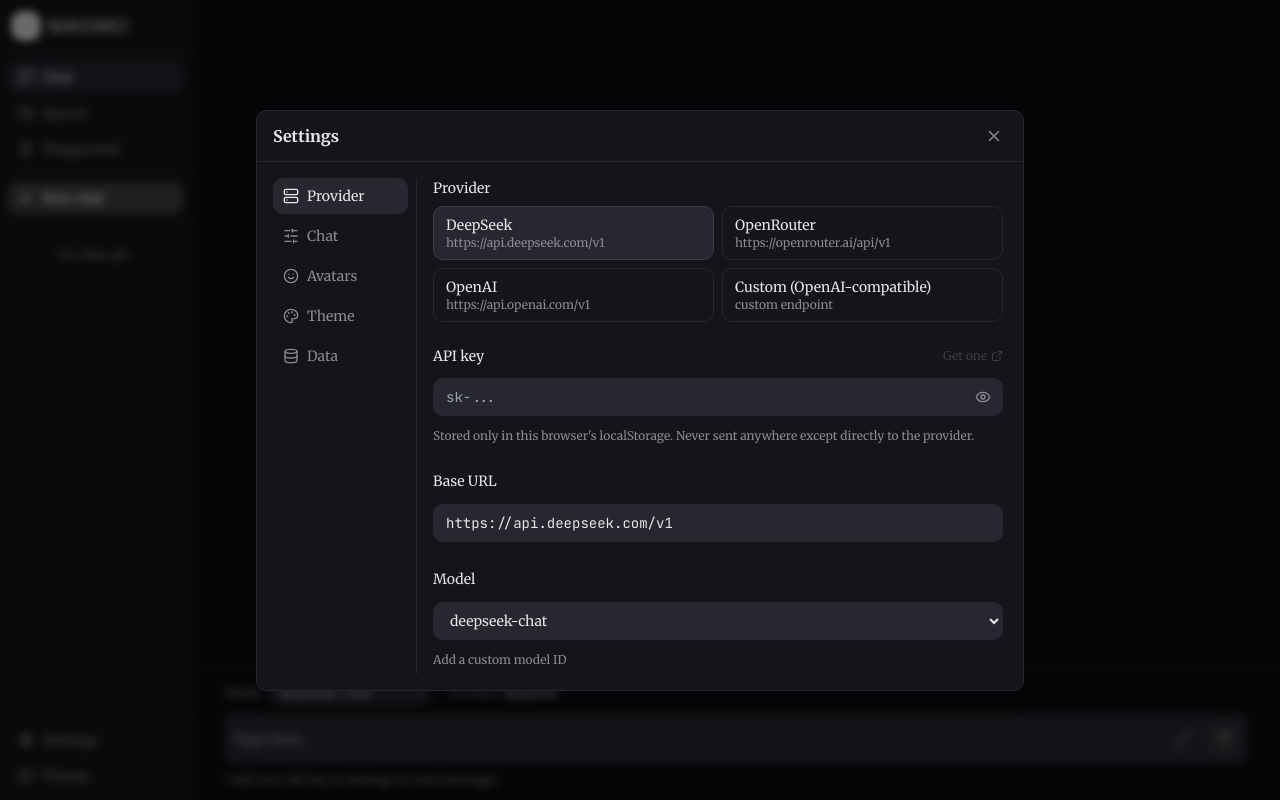
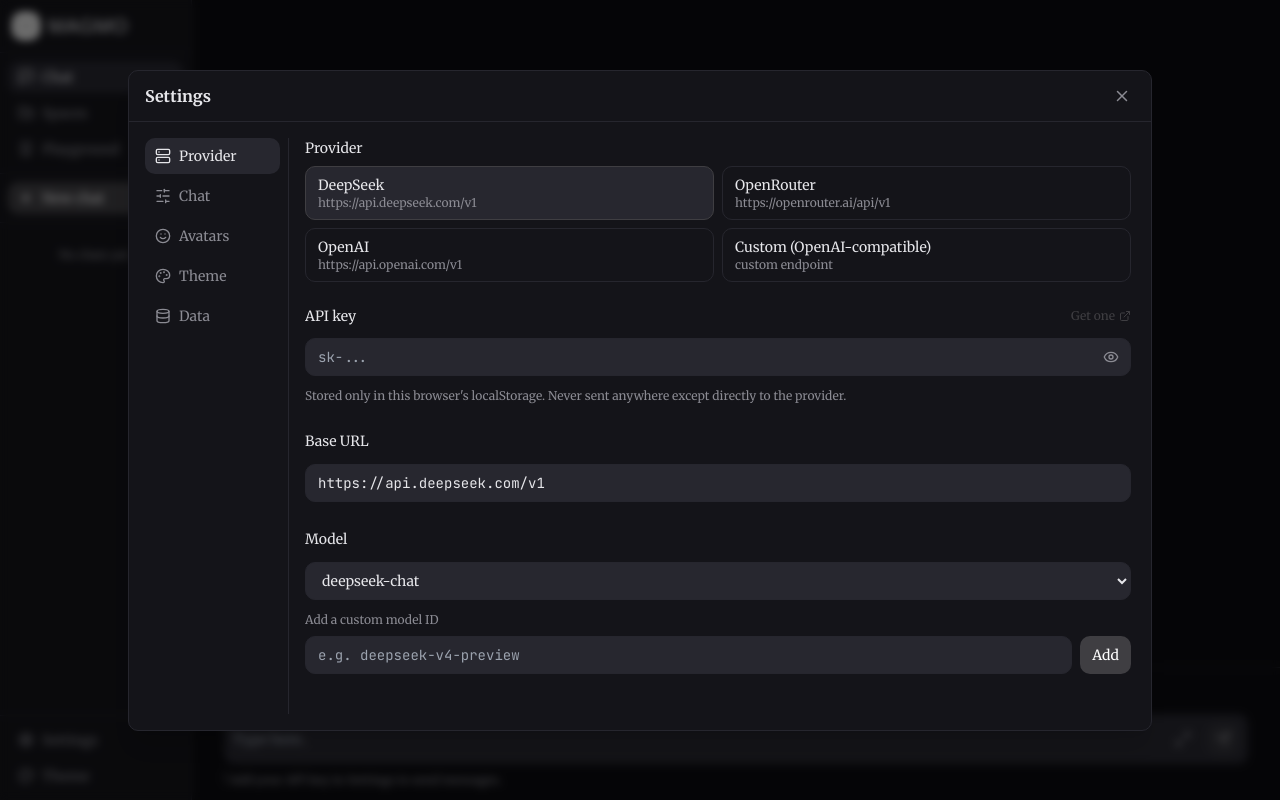
Before and after one commit to varun77x/BYOK-chat, a Next.js app: page / in a window 1280 px wide. Both pictures are taken after a click on the button "Settings". Built offline with nearby package versions, Linux system fonts and the light colour scheme; a web font is replaced by a local one.

Commit message:
refactor: settings modal

```diff
--- a/components/Modal.tsx
+++ b/components/Modal.tsx
@@ -9,12 +9,15 @@
   title,
   children,
   wide,
+  maxW,
 }: {
   open: boolean;
   onClose: () => void;
   title: string;
   children: React.ReactNode;
   wide?: boolean;
+  /** Tailwind max-w-* class to override the default width (wins over `wide`). */
+  maxW?: string;
 }) {
   useEffect(() => {
     if (!open) return;
@@ -34,7 +37,7 @@
     >
       <div
         className={`bg-surface border rounded-app shadow-xl w-full ${
-          wide ? "max-w-3xl" : "max-w-lg"
+          maxW ?? (wide ? "max-w-3xl" : "max-w-lg")
         } max-h-[90vh] overflow-hidden flex flex-col`}
         onClick={(e) => e.stopPropagation()}
       >
--- a/components/SettingsModal.tsx
+++ b/components/SettingsModal.tsx
@@ -63,8 +63,8 @@
   }, [open, initialTab]);
 
   return (
-    <Modal open={open} onClose={onClose} title="Settings" wide>
-      <div className="flex gap-4 h-[62vh]">
+    <Modal open={open} onClose={onClose} title="Settings" maxW="max-w-5xl">
+      <div className="flex gap-4 h-[72vh]">
         <nav className="w-36 shrink-0 flex flex-col gap-1 border-r pr-2 overflow-y-auto">
           {TABS.map((t) => {
             const Icon = t.icon;
```
Also changed, not shown: 1 other file (tests, documents, lock files or other folders).
